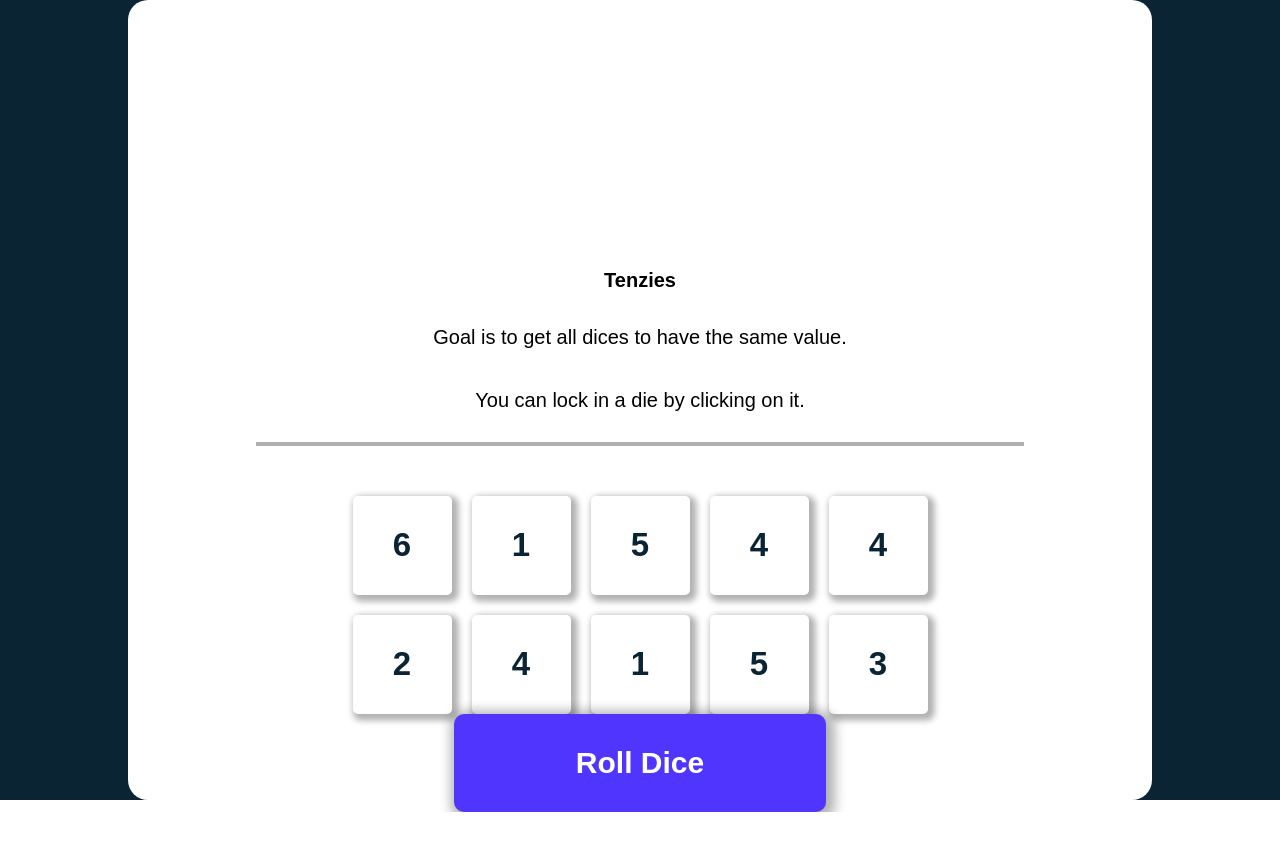
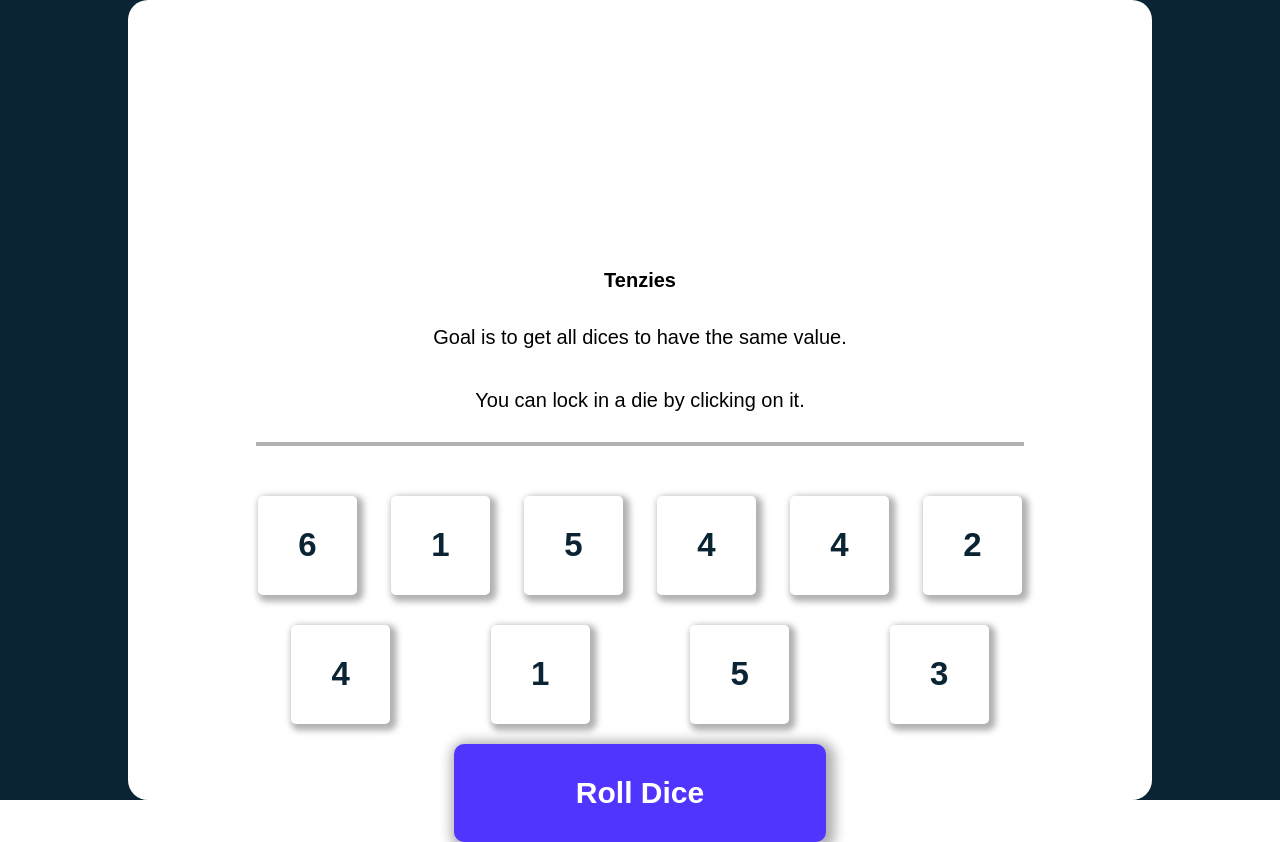
Before and after one commit to LarsGKodehode/tenzies, a React (Vite) app: page / in a window 1280 px wide. Before the commit the page ends 812 px from the top, so only its background shows below. Built offline with nearby package versions, Linux system fonts and the light colour scheme.

Commit message:
Style fix (#11)
* chaged dice container from grid to flex

* mostly fixed styling

* minor change

```diff
--- a/src/App.module.css
+++ b/src/App.module.css
@@ -2,8 +2,10 @@
   /* placement */
   display: flex;
   flex-direction: column;
-  justify-content: space-between;
+  justify-content: space-around;
   align-items: center;
+
+  gap: 1em;
 
   /* shape */
   width: 80%;
@@ -19,9 +21,10 @@
 
 .game-board {
   /* placement */
-  display: grid;
-  grid-gap: 20px;
-  grid-template-columns: repeat(5, auto);
+  display: flex;
+  flex-wrap: wrap;
+  justify-content: space-around;
+  gap: 1em 1em;
 
   /* shape */
   padding: 0px;
--- a/src/assets/components/GameInfo/game-info.module.css
+++ b/src/assets/components/GameInfo/game-info.module.css
@@ -6,7 +6,7 @@
 
   /* shape */
   width: 100%;
-  margin-bottom: 2em;
+  margin-bottom: 1em;
 }
 
 .container > h1 {
```
